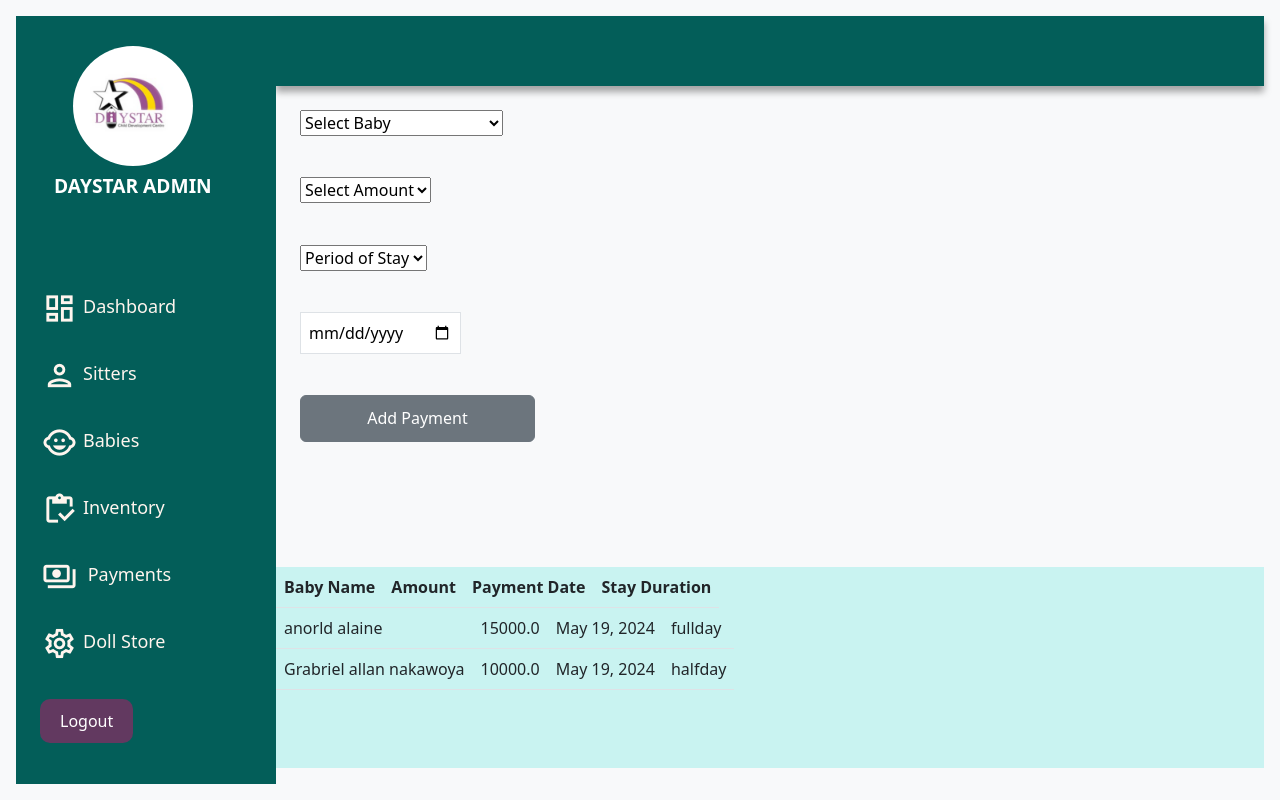
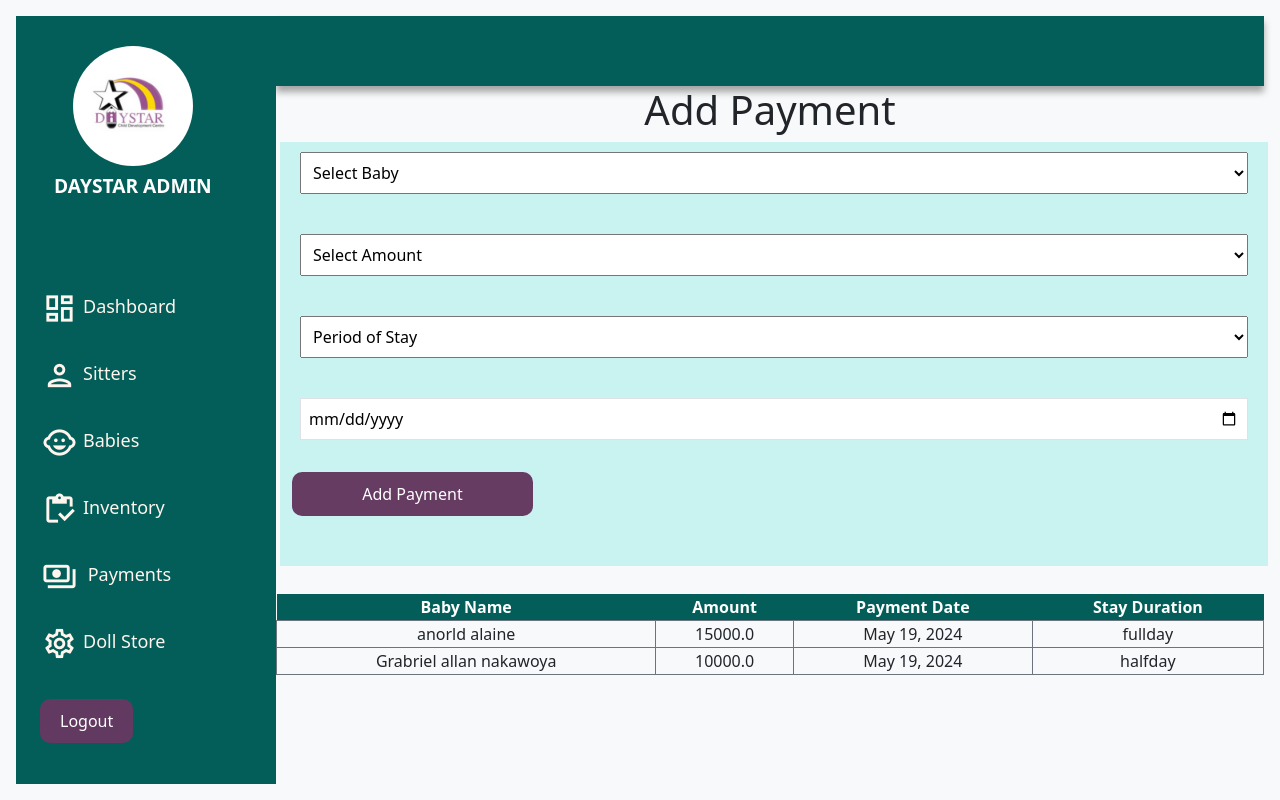
Before and after one commit to ajayjona/daystar_project1, a Django app: page /payments/ in a window 1280 px wide. Run offline with Django 5.2, Linux system fonts and the light colour scheme; a user stored in the database is signed in; data comes from the database, SQL or seed files in the repository; both versions use the stored data as it was after the commit; some web fonts are replaced.

Commit message:
more pagedesigns

```diff
--- a/daystar/application/templates/application/inventory.html
+++ b/daystar/application/templates/application/inventory.html
@@ -6,7 +6,7 @@
     <div class="container-fluid">
         <h1 class="text-center">Inventory</h1>
         <div class="input-group mb-3">
-            <input type="text" class="form-control" placeholder="Search Baby">
+            <input type="text" class="form-control" placeholder="Search Items">
             <button>Search Items</button>
         </div>
         <br><br>
--- a/daystar/application/templates/application/payments.html
+++ b/daystar/application/templates/application/payments.html
@@ -7,10 +7,13 @@
             {{ messages }}
         </div>
         {% endif %}
-        <form method="POST" class="p-4 w-auto h-100 d-grid ">
+        <div class="container-fluid">
+            <h1 class="text-center">Add Payment</h1>
+            <div class="row">
+                <form method="POST" class=" form  ">
                     {% csrf_token %}
-            <div class="">
-                <select name="id">
+                    <div class=" d-flex flex-column p-2">
+                        <select name="id" class="p-2">
                             <option value="">Select Baby</option>
                             {% for baby in babies %}
                                 <option value="{{ baby.id }}">{{ baby.fname }} {{ baby.lname }}</option>
@@ -18,8 +21,8 @@
                         </select>
                     </div>
                     <br>
-            <div class="">
-                <select name="amount"  >
+                    <div class="d-flex flex-column p-2">
+                        <select name="amount" class="p-2"  >
                             <option value="">Select Amount</option>
                             <option value="10000">10,000</option>
                             <option value="15000">15,000</option>
@@ -27,24 +30,28 @@
                         </select>
                     </div>
                     <br>
-            <div>
-                <select name="category" >
+                    <div class="d-flex flex-column p-2">
+                        <select name="category" class="p-2" >
                             <option value="">Period of Stay</option>
                             <option value="halfday">Half Day</option>
                             <option value="fullday">Full Day</option>
                         </select>
                     </div>
                     <br>
-            <div class="">
+                    <div class="d-flex flex-column p-2">
                         <input type="date" name="date" required placeholder="Payment Date"  class="p-2 border ">
 
                     </div>
                     <br>
-            <button type="submit" class="btn btn-secondary w-25">Add Payment</button>
+                    <button type="submit" class="button w-25">Add Payment</button>
+                    <br> <br>
                 </form>
+
+            </div>
             <br>
-        <table class="table">
-            <thead>
+            <div class="row">
+                <table class="w-100 h-50  text-center">
+                    <thead class="thead text-white">
                         <tr>
                             <th scope="col">Baby Name</th>
                             <th scope="col">Amount</th>
@@ -54,14 +61,19 @@
                     </thead>
                     <tbody>
                         {% for pay in pays %}
-                    <tr>
-                        <td>{{ pay.baby.fname }} {{ pay.baby.lname }}</td>
-                        <td>{{ pay.amount }}</td>
-                        <td>{{ pay.date }}</td>
-                        <td>{{ pay.stay_duration }}</td>
+                            <tr class="border border-secondary">
+                                <td class=" border border-secondary">{{ pay.baby.fname }} {{ pay.baby.lname }}</td>
+                                <td class=" border border-secondary">{{ pay.amount }}</td>
+                                <td class=" border border-secondary">{{ pay.date }}</td>
+                                <td class=" border border-secondary">{{ pay.stay_duration }}</td>
                             </tr>
                         {% endfor %}
                     </tbody>
                 </table>
             </div>
+        </div>
+
+        <br>
+
+    </div>
 {% endblock  %}
--- a/daystar/application/templates/application/register.html
+++ b/daystar/application/templates/application/register.html
@@ -12,7 +12,7 @@
     <body>
       <h1>register here</h1>
 
-      <form action="/register/" method="POST">
+      <form action="/register/" method="POST" class="form">
         {% csrf_token %}
         <label for="user_name">Username</label>
         <input type="text" name="user_name" required placeholder="Create a username (only letters and numbers)">
```
Also changed, not shown: daystar/application/templates/application/index.html (+7 -4 lines), daystar/application/templates/application/payment_success.html (+9 -8 lines), daystar/db.sqlite3. Lines whose indentation alone changed are shown as unchanged.
